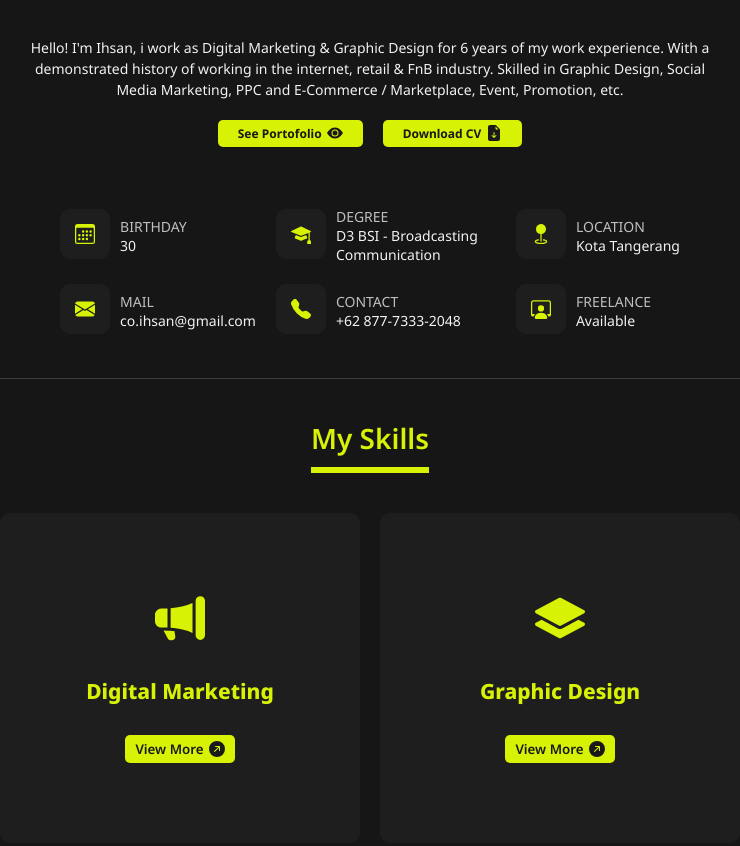
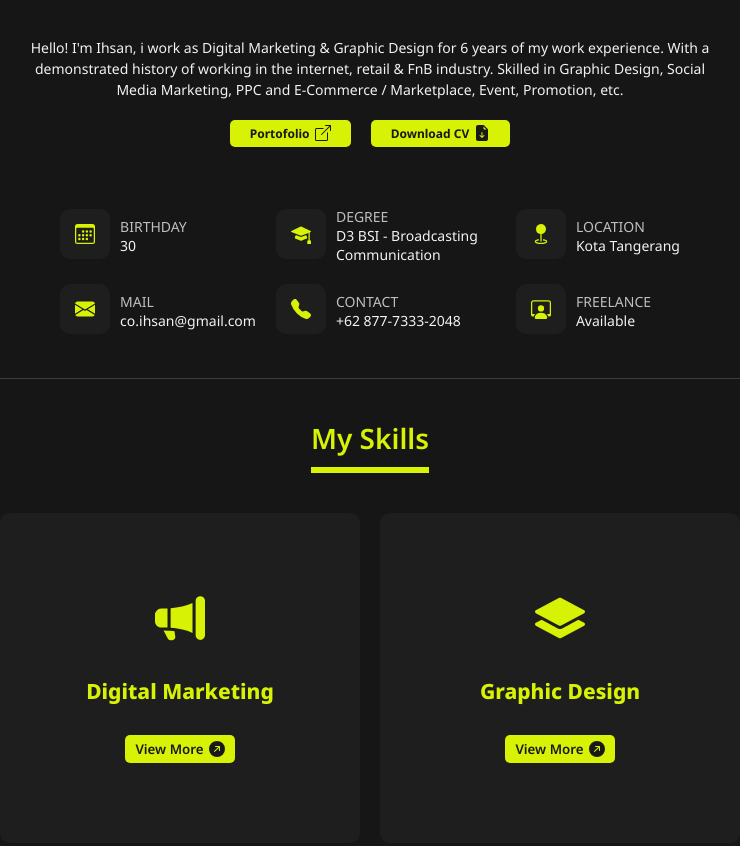
Before and after one commit to coihsan/karsa-mahasura-template, a plain HTML site: page index.html in a window 1280 px wide. Shown: the part 828-1674 px from the top of the page, without its empty margins (270-1010 px from the left). Drawn offline with nearby package versions, Linux system fonts and the light colour scheme.

Commit message:
Update index.html

```diff
--- a/index.html
+++ b/index.html
@@ -71,10 +71,10 @@
       <div class="desc">Hello! I'm Ihsan, i work as Digital Marketing & Graphic Design for 6 years of my work experience. With a demonstrated history of working in the internet, retail & FnB industry. Skilled in Graphic Design, Social Media Marketing, PPC and E-Commerce / Marketplace, Event, Promotion, etc.</div>
         <div class="linked">
 
-          <a class="link-button" target="_blank" href="https://drive.google.com/drive/folders/1daKiXh56SeyZbn10-h5kVTA12W8vYAkd">See Portofolio <svg xmlns="http://www.w3.org/2000/svg" width="16" height="16" fill="currentColor" class="bi bi-eye-fill" viewBox="0 0 16 16">
-            <path d="M10.5 8a2.5 2.5 0 1 1-5 0 2.5 2.5 0 0 1 5 0z"/>
-            <path d="M0 8s3-5.5 8-5.5S16 8 16 8s-3 5.5-8 5.5S0 8 0 8zm8 3.5a3.5 3.5 0 1 0 0-7 3.5 3.5 0 0 0 0 7z"/>
-          </svg></a>
+          <a class="link-button" target="_blank" href="https://drive.google.com/drive/folders/1daKiXh56SeyZbn10-h5kVTA12W8vYAkd">Portofolio <svg xmlns="http://www.w3.org/2000/svg" width="16" height="16" fill="currentColor" class="bi bi-box-arrow-up-right" viewBox="0 0 16 16">
+  <path fill-rule="evenodd" d="M8.636 3.5a.5.5 0 0 0-.5-.5H1.5A1.5 1.5 0 0 0 0 4.5v10A1.5 1.5 0 0 0 1.5 16h10a1.5 1.5 0 0 0 1.5-1.5V7.864a.5.5 0 0 0-1 0V14.5a.5.5 0 0 1-.5.5h-10a.5.5 0 0 1-.5-.5v-10a.5.5 0 0 1 .5-.5h6.636a.5.5 0 0 0 .5-.5z"/>
+  <path fill-rule="evenodd" d="M16 .5a.5.5 0 0 0-.5-.5h-5a.5.5 0 0 0 0 1h3.793L6.146 9.146a.5.5 0 1 0 .708.708L15 1.707V5.5a.5.5 0 0 0 1 0v-5z"/>
+</svg></a>
             <a class="link-button" target="_blank" href="https://drive.google.com/file/d/1k3oIA28Nv9NDuE8gq5nTBtzmqVjZ7DbS/view?usp=share_link">Download CV <svg xmlns="http://www.w3.org/2000/svg" width="16" height="16" fill="currentColor" class="bi bi-file-earmark-arrow-down-fill" viewBox="0 0 16 16">
               <path d="M9.293 0H4a2 2 0 0 0-2 2v12a2 2 0 0 0 2 2h8a2 2 0 0 0 2-2V4.707A1 1 0 0 0 13.707 4L10 .293A1 1 0 0 0 9.293 0zM9.5 3.5v-2l3 3h-2a1 1 0 0 1-1-1zm-1 4v3.793l1.146-1.147a.5.5 0 0 1 .708.708l-2 2a.5.5 0 0 1-.708 0l-2-2a.5.5 0 0 1 .708-.708L7.5 11.293V7.5a.5.5 0 0 1 1 0z"/>
             </svg></a>
```
